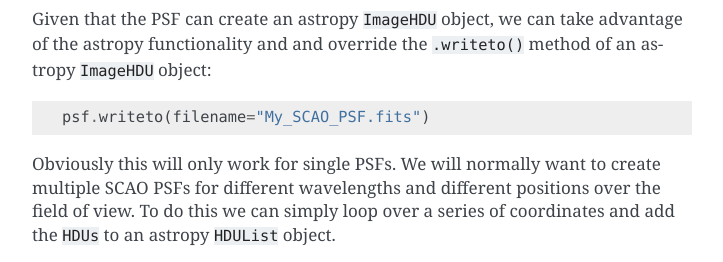
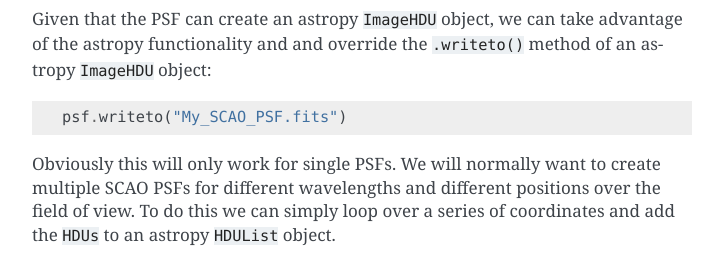
Before and after one commit to AstarVienna/AnisoCADO, a Sphinx documentation site: the page built from docs/source/index.rst, in a window 1280 px wide and 900 px high, scrolled down 2607 px, cut to the strip 152-414 px from the top of the window. Shown: the whole strip, without its empty margins (388-1111 px from the left). Built offline with Sphinx 7.4.7, drawn with Linux system fonts in a browser that asks for light colours; pages that are not in the unit, such as notebooks, are missing from menus.

Commit message:
fixed code errors

```diff
--- a/docs/source/GettingStarted.rst
+++ b/docs/source/GettingStarted.rst
@@ -49,7 +49,7 @@
     :context:
 
     import matplotlib.pyplot as plt
-    from matplotlob.colors import LogNorm
+    from matplotlib.colors import LogNorm
     plt.imshow(kernel, origin="l", norm=LogNorm)
 
 
--- a/docs/source/index.rst
+++ b/docs/source/index.rst
@@ -96,7 +96,7 @@
 advantage of the astropy functionality and and override the ``.writeto()``
 method of an astropy ``ImageHDU`` object::
 
-    psf.writeto(filename="My_SCAO_PSF.fits")
+    psf.writeto("My_SCAO_PSF.fits")
 
 Obviously this will only work for single PSFs. We will normally want to create
 multiple SCAO PSFs for different wavelengths and different positions over the
@@ -117,7 +117,7 @@
             hdus += [psf.hdu]
 
     hdu_list = fits.HDUList(hdus)
-    hdu_list.writeto(filename="My_bunch_of_SCAO_PSFs.fits")
+    hdu_list.writeto("My_bunch_of_SCAO_PSFs.fits")
 
 .. plot::
     :context: close-figs
```
